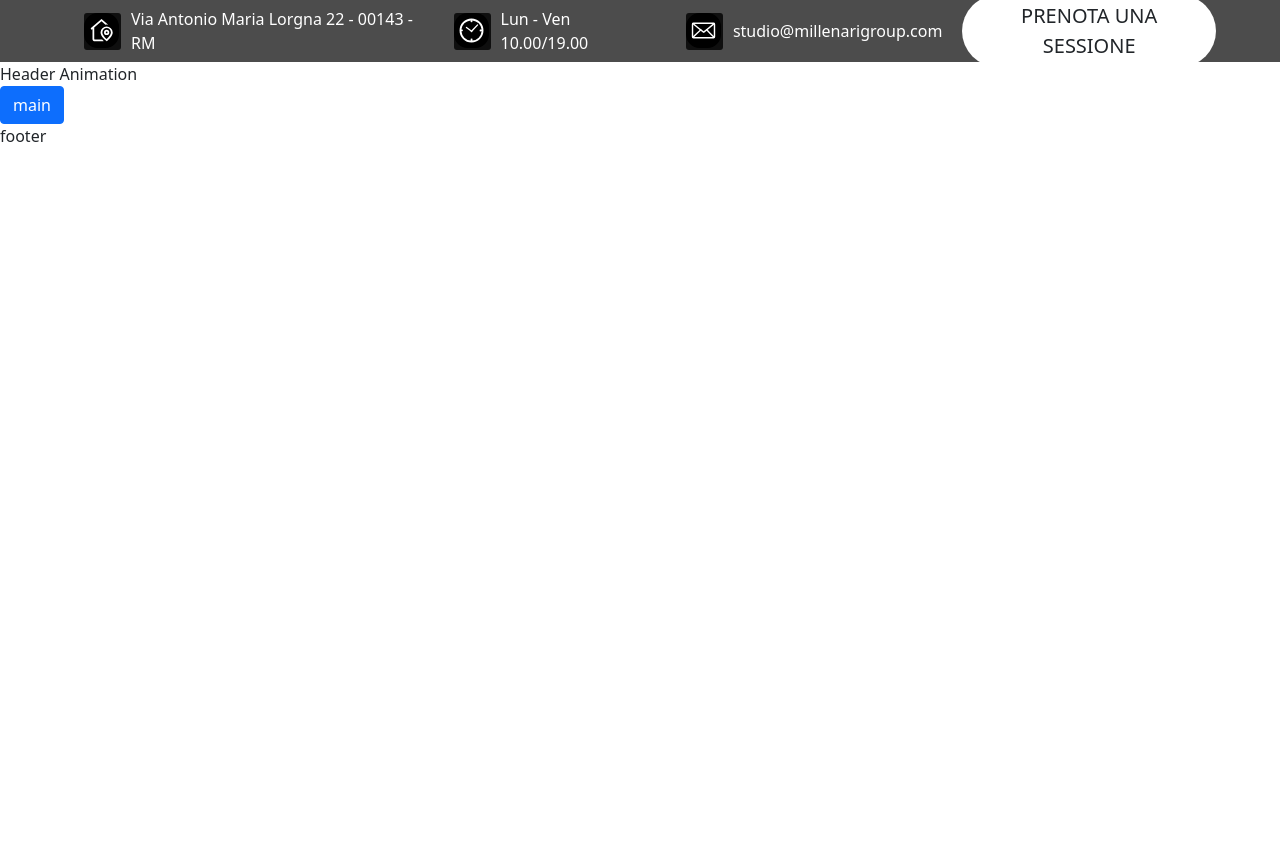
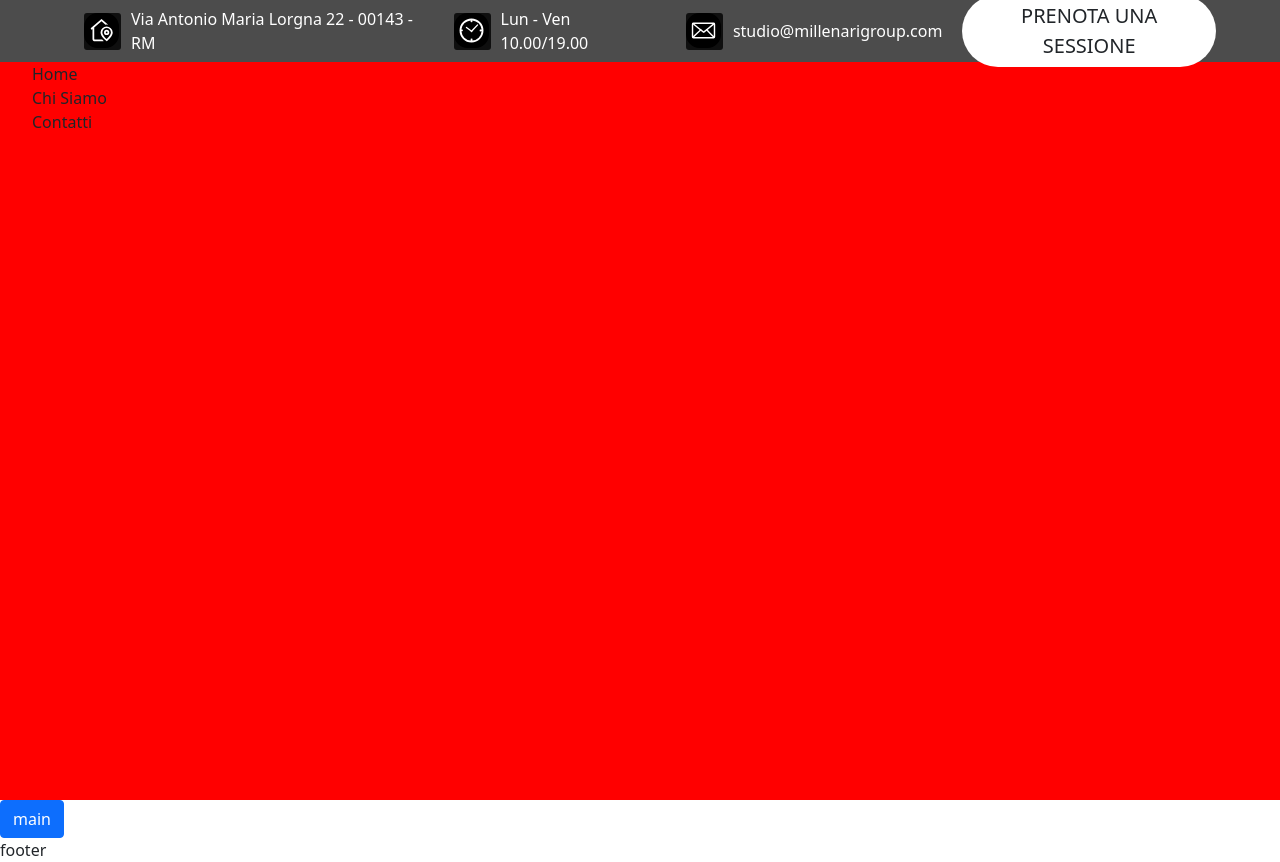
Before and after one commit to VALDEV05/website-clone, a Vue app: page / in a window 1280 px wide. Before the commit the page ends 800 px from the top, so only its background shows below. Built offline with nearby package versions, Linux system fonts and the light colour scheme.

Commit message:
created a sub-component menu

```diff
--- a/src/assets/scss/custom.scss
+++ b/src/assets/scss/custom.scss
@@ -30,6 +30,10 @@ body {
     background-color: #ffffff;
     font-family: "Lato", sans-serif;
     position: relative;
+}
+
+body * {
+    list-style: none;
 }
 
 
@@ -106,12 +110,14 @@ svg {
    5.0 - Header
    ========================================================================== */
 
+$height-variables: 62px;
 
 /* 5.1 - Top-Header */
 
+#site-header {
     #top-header {
         width: 100%;
-    height: 62px;
+        height: $height-variables;
         background-color: rgba(0, 0, 0, 0.7);
         display: flex;
         align-items: center;
@@ -148,3 +154,10 @@ svg {
             }
         }
     }
+    /* /#top-header */
+    #main-header {
+        height: calc( 100vh - $height-variables);
+        background-color: red;
+    }
+    /* /#main-header */
+}
--- a/src/components/HeaderAnimation.vue
+++ b/src/components/HeaderAnimation.vue
@@ -1,13 +1,19 @@
 <template>
-Header Animation
+  <div id="main-header">
+    <HeaderMenu></HeaderMenu>
+    <!-- /#header-menu -->
+  </div>
+  <!-- /#main-header -->
 </template>
 
 <script>
+import HeaderMenu from "./MenuHeader.vue";
 export default {
-
-}
+  components: {
+    HeaderMenu,
+  },
+};
 </script>
 
 <style>
-
 </style>
--- /dev/null
+++ b/src/components/MenuHeader.vue
@@ -0,0 +1,16 @@
+<template>
+    <div id="header-menu">
+        <ul>
+            <li>Home</li>
+            <li>Chi Siamo</li>
+            <li>Contatti</li>
+        </ul>
+    </div>
+</template>
+
+<script>
+export default {};
+</script>
+
+<style>
+</style>
```
Lines whose indentation alone changed are shown as unchanged.
